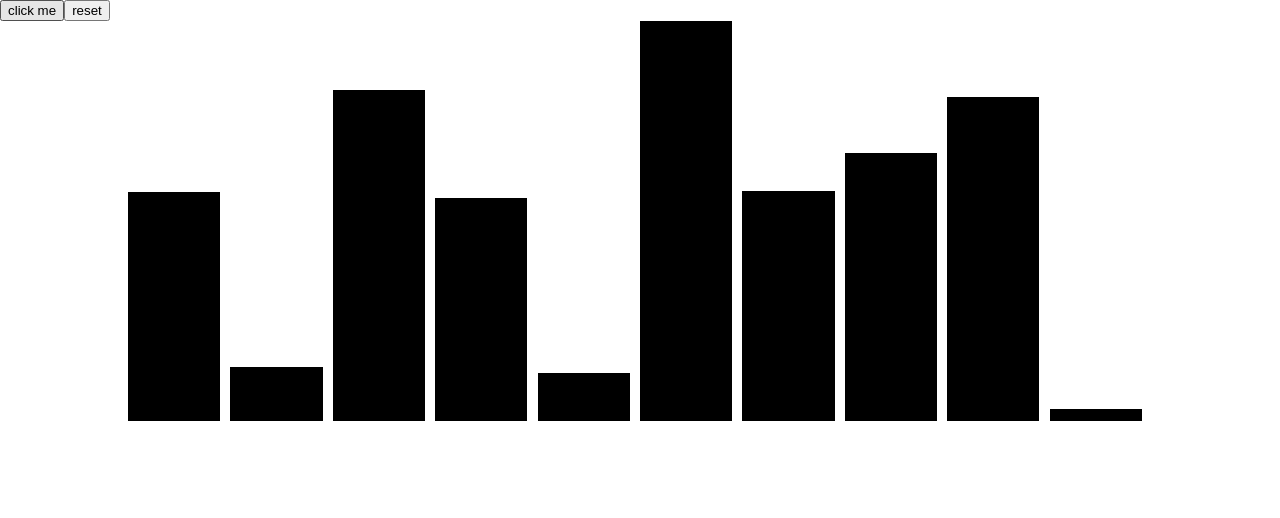
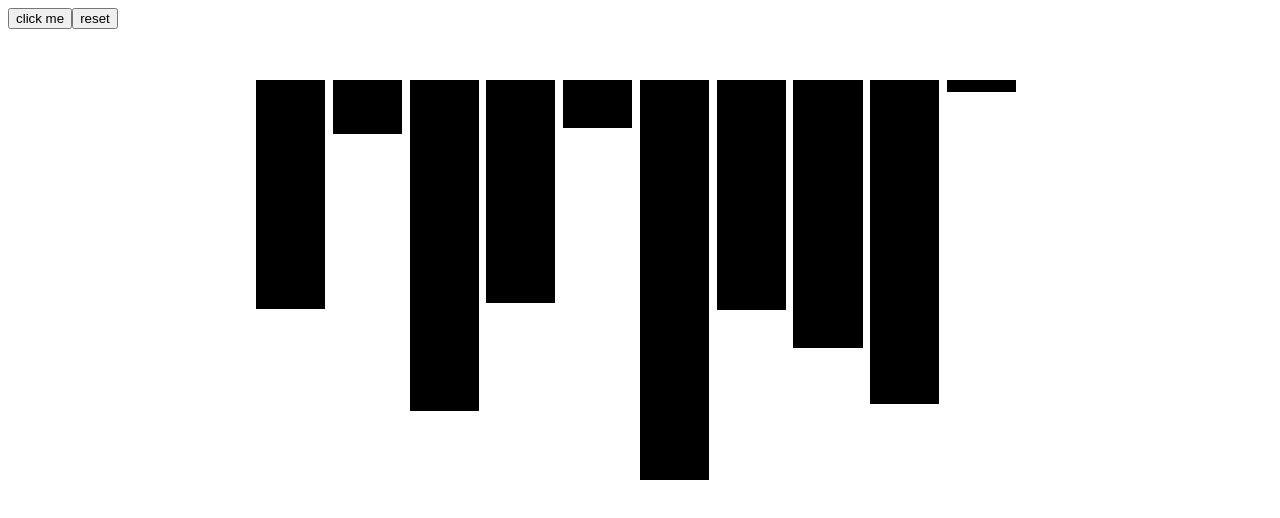
Before and after one commit to markarmanus/Sorting-Visualizer, a React (Create React App) app: page / in a window 1280 px wide. Shown: the top 518 px of the page. Built offline with nearby package versions, Linux system fonts and the light colour scheme.

Commit message:
Added some organizationa files, and optimized code

```diff
--- a/src/App.js
+++ /dev/null
@@ -1,107 +0,0 @@
-import React from "react"
-import Container from "./Container"
-
-export default class App extends React.Component {
-  constructor(props) {
-    super(props)
-    this.state = {
-      values: this.generateArray(10),
-      comparing: [],
-      done: false,
-      inProgress: false,
-      switching: [],
-      speed: 0,
-      newStart: true,
-      selectedAlgorthim: "Bubble Sort"
-    }
-    this.search = this.search.bind(this)
-    this.reset = this.reset.bind(this)
-  }
-
-  generateArray(length) {
-    // Plus one to avoid 0 values
-    return Array.from({ length: length }, () => Math.random() * 100)
-  }
-
-  async waitFor(time) {
-    await new Promise(resolve => setTimeout(resolve, time))
-  }
-
-  async search() {
-    if (this.state.inProgress) return
-    await this.setState({ newStart: false, done: false, inProgress: true })
-    let tempCopy = this.state.values
-    switch (this.state.selectedAlgorthim) {
-      case "Bubble Sort":
-        for (let x = this.state.values.length - 1; x > 0; x--) {
-          for (let i = 0; i < x; i++) {
-            if (this.state.newStart) return
-            this.setState({
-              comparing: [i, i + 1]
-            })
-            await this.waitFor(this.state.speed)
-            if (tempCopy[i] > tempCopy[i + 1]) {
-              this.setState({
-                switching: [i, i + 1]
-              })
-              await this.waitFor(this.state.speed)
-              let temp = tempCopy[i]
-              tempCopy[i] = tempCopy[i + 1]
-              tempCopy[i + 1] = temp
-              this.setState({
-                values: tempCopy
-              })
-              await this.waitFor(this.state.speed)
-              this.setState({
-                switching: []
-              })
-              await this.waitFor(this.state.speed)
-            }
-          }
-        }
-        break
-      default:
-        break
-    }
-    this.setState({
-      done: true,
-      comparing: [],
-      switching: []
-    })
-  }
-
-  reset() {
-    this.setState({
-      newStart: true,
-      values: this.generateArray(50),
-      comparing: [],
-      switching: [],
-      inProgress: false,
-      done: false
-    })
-  }
-  render() {
-    return (
-      <div
-        style={{
-          width: "100%",
-          height: "100%",
-          top: "0",
-          left: "0",
-          position: "absolute"
-        }}
-      >
-        <button onClick={this.search}>click me</button>
-        <button onClick={this.reset}>reset</button>
-
-        <Container
-          comparing={this.state.comparing}
-          switching={this.state.switching}
-          newStart={this.state.newStart}
-          done={this.state.done}
-          values={this.state.values}
-        ></Container>
-      </div>
-    )
-  }
-}
--- /dev/null
+++ b/src/Components/App.js
@@ -0,0 +1,128 @@
+import React from "react"
+import Visualizer from "./Visualizer"
+import styled from "styled-components"
+import { generateArray, waitFor } from "./HelperFunctions"
+const VisualizerContainer = styled.div`
+  width: 100%;
+  height: 100%;
+  top: 10%;
+  left: 0;
+  position: absolute;
+`
+export default class App extends React.Component {
+  constructor(props) {
+    super(props)
+    this.state = {
+      values: generateArray(10),
+      comparing: [],
+      pivot: null,
+      inFinalPosition: [],
+      doneSotring: false,
+      inProgress: false,
+      switching: [],
+      speed: 1,
+      newStart: true,
+      selectedAlgorthim: "Bubble Sort"
+    }
+    this.startSearch = this.startSearch.bind(this)
+    this.onClickSort = this.onClickSort.bind(this)
+    this.BuubleSort = this.BuubleSort.bind(this)
+    this.reset = this.reset.bind(this)
+  }
+
+  async onClickSort() {
+    if (this.state.inProgress) return
+    this.setState(
+      {
+        newStart: false,
+        doneSotring: false,
+        inProgress: true
+      },
+      () => this.startSearch()
+    )
+  }
+  async startSearch() {
+    switch (this.state.selectedAlgorthim) {
+      case "Bubble Sort":
+        await this.BuubleSort()
+        break
+      case "Quick Sort":
+        break
+      default:
+        break
+    }
+    this.setState({
+      doneSotring: true,
+      comparing: [],
+      switching: []
+    })
+  }
+
+  reset() {
+    this.setState({
+      newStart: true,
+      values: generateArray(50),
+      comparing: [],
+      switching: [],
+      inProgress: false,
+      inFinalPosition: [],
+      doneSotring: false
+    })
+  }
+
+  async BuubleSort() {
+    let tempCopy = this.state.values
+    for (let x = this.state.values.length - 1; x > 0; x--) {
+      for (let i = 0; i < x; i++) {
+        if (this.state.newStart) return
+        this.setState({
+          comparing: [i, i + 1]
+        })
+        await waitFor(this.state.speed)
+        if (tempCopy[i] > tempCopy[i + 1]) {
+          this.setState({
+            switching: [i, i + 1]
+          })
+          await waitFor(this.state.speed)
+          let temp = tempCopy[i]
+          tempCopy[i] = tempCopy[i + 1]
+          tempCopy[i + 1] = temp
+          this.setState({
+            values: tempCopy
+          })
+          await waitFor(this.state.speed)
+          this.setState({
+            switching: []
+          })
+          await waitFor(this.state.speed)
+        }
+      }
+      let temp = this.state.inFinalPosition
+      temp.push(x)
+      this.setState({
+        inFinalPosition: temp
+      })
+      await waitFor(this.state.speed)
+    }
+  }
+
+  render() {
+    return (
+      <div>
+        <button onClick={this.onClickSort}>click me</button>
+        <button onClick={this.reset}>reset</button>
+        <VisualizerContainer>
+          <Visualizer
+            comparing={this.state.comparing}
+            switching={this.state.switching}
+            newStart={this.state.newStart}
+            done={this.state.doneSotring}
+            pivot={this.state.pivot}
+            inFinalPosition={this.state.inFinalPosition}
+            values={this.state.values}
+          ></Visualizer>
+        </VisualizerContainer>
+      </div>
+    )
+  }
+}
--- a/src/Bar.js
+++ b/src/Components/Bar.js
@@ -2,6 +2,7 @@ import React from "react"
 import styled from "styled-components"
 
 const maringPercentage = 0.1
+
 const BarContainer = styled.div`
   width: ${props => props.width * (1 - maringPercentage)}%;
   background-color: ${props => props.color};
--- /dev/null
+++ b/src/Components/HelperFunctions.js
@@ -0,0 +1,9 @@
+export function generateArray(length) {
+  return Array.from({ length: length }, () =>
+    Math.max(Math.random() * 100, 0.1)
+  )
+}
+
+export async function waitFor(time) {
+  await new Promise(resolve => setTimeout(resolve, time))
+}
--- a/src/Container.js
+++ b/src/Components/Visualizer.js
@@ -1,14 +1,16 @@
 import React from "react"
 import styled from "styled-components"
 import Bar from "./Bar.js"
+import { COLORS } from "../Contstants/Colors"
 
 const Main = styled.div`
+  display: flex;
   height: 50%;
-  width: 80%;
+  width: 60%;
   margin: auto;
 `
 
-export default class Container extends React.Component {
+export default class Visualizer extends React.Component {
   constructor(props) {
     super(props)
     this.state = {
@@ -28,18 +30,21 @@ export default class Container extends React.Component {
   }
 
   calculateBarWidth(values) {
+    // to avoid negative values in case of really hight lengths.
     this.setState({
-      barWidth: Math.max(100 / values.length, 0.01)
+      barWidth: Math.max(100 / values.length, 0.001)
     })
   }
   getColor(index) {
-    return this.props.done
-      ? "purple"
+    return this.props.done || this.props.inFinalPosition.includes(index)
+      ? COLORS.IN_POSITION
+      : this.props.pivot == index
+      ? COLORS.PIVOT
       : this.props.switching.includes(index)
-      ? "red"
+      ? COLORS.SWITCHING
       : this.props.comparing.includes(index)
-      ? "green"
-      : "black"
+      ? COLORS.COMPARING
+      : COLORS.NONE
   }
   componentWillReceiveProps(nextProps) {
     if (nextProps.newStart) {
--- /dev/null
+++ b/src/Contstants/Colors.js
@@ -0,0 +1,7 @@
+export const COLORS = {
+  PIVOT: "orange",
+  COMPARING: "green",
+  SWITCHING: "red",
+  IN_POSITION: "purple",
+  NONE: "black"
+}
```
Also changed, not shown: src/index.js (+6 -6 lines).
